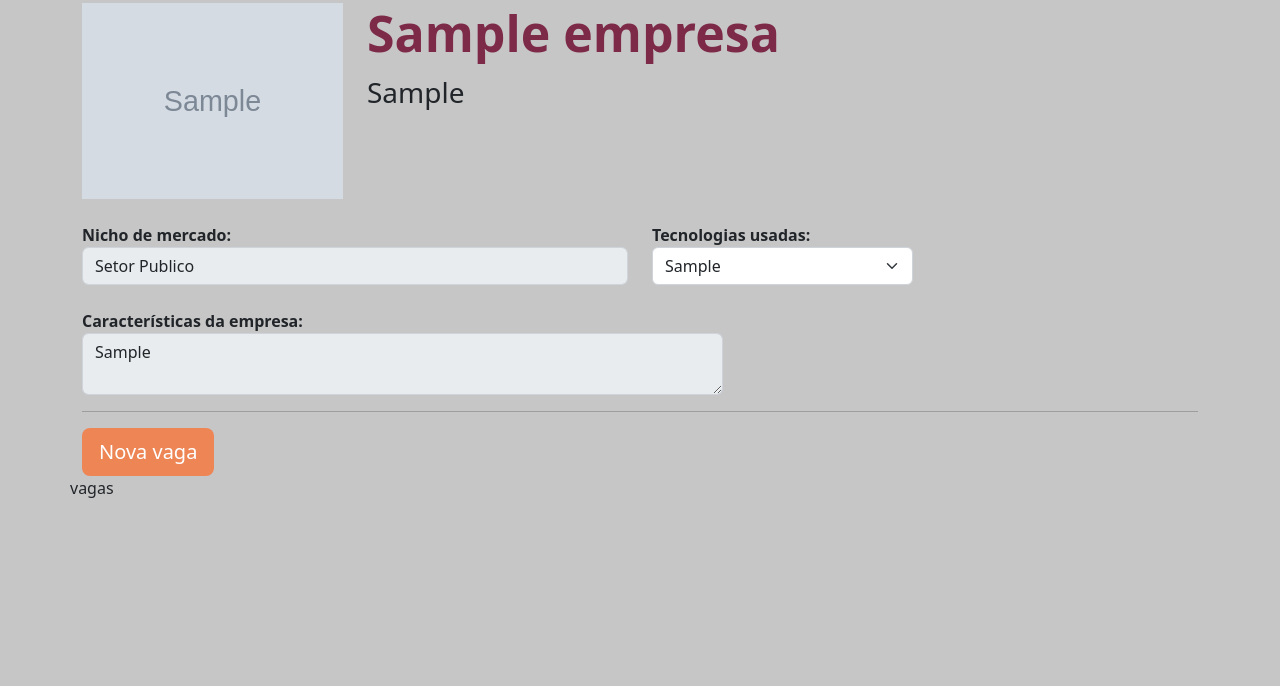
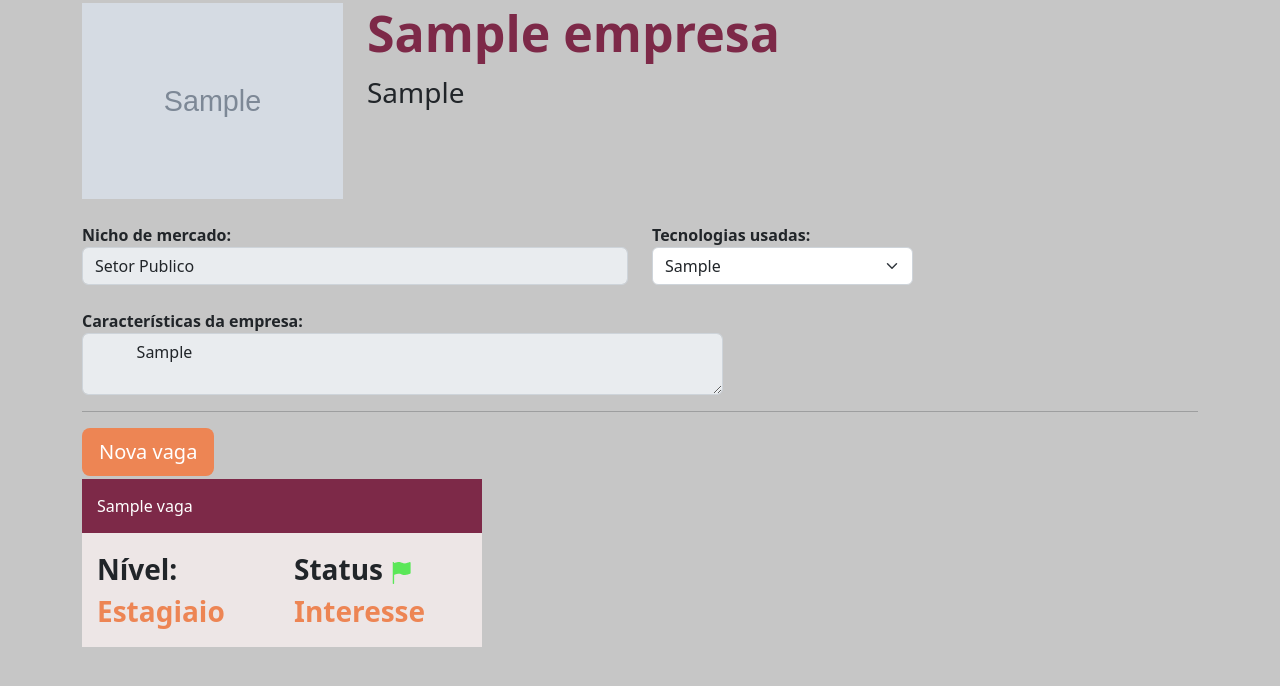
Before and after one commit to patresio/seletive, a Django app: page /empresa/1 in a window 1280 px wide. Shown: the part 81-767 px from the top of the page. Run offline with Django 4.2, Linux system fonts and the light colour scheme; tables that the repository leaves empty hold one stand-in row (Sample ...).

Commit message:
aula 02 concluida

```diff
--- a/empresa/templates/empresaUnica.html
+++ b/empresa/templates/empresaUnica.html
@@ -42,12 +42,12 @@
   </div>
   <br />
   <div class="row">
-    <div class="col-md-7">
-      <label>Características da empresa:</label>
-      <textarea disabled class="form-control">
-{{empresa.caracteristica_empresa}}</textarea
-      >
-    </div>
+        <div class="col-md-7">
+          <label>Características da empresa:</label>
+          <textarea disabled class="form-control">
+          {{empresa.caracteristica_empresa}}
+          </textarea>
+        </div>
 
     <div class="col-md-3"></div>
   </div>
@@ -60,7 +60,31 @@
     >Nova vaga</a
   >
 
-  <div class="row">vagas</div>
+  <div class="row">
+    {% for vaga in vagas %}
+    <div class="col-md">
+      <div class="box-vagas">
+        <div class="header-vagas">
+          {{vaga.titulo}}
+        </div>
+        <div class="body-vagas">
+          <div class="row">
+            <div class="col-md">
+              <label class="paragrafo">Nível:</label>
+              <br>
+              <label class="paragrafo paragrafo-orange">{{vaga.get_nivel_experiencia_display}}</label>
+            </div>
+            <div class="col-md">
+              <label class="paragrafo">Status <img src="{% static 'empresa/img/flag_green.png' %}"></label>
+              <br>
+              <label class="paragrafo paragrafo-orange">{{vaga.get_status_display}}</label>
+            </div>
+          </div>
+        </div>
+      </div>
+    </div>
+    {% endfor %}
+  </div>
 </div>
 <br />
 <br />
--- a/empresa/views.py
+++ b/empresa/views.py
@@ -23,15 +23,15 @@ def novaEmpresa(request):
 
         if (len(nome.strip()) == 0 or len(email.strip()) == 0 or len(cidade.strip()) == 0 or len(endereco.strip()) == 0 or len(nicho.strip()) == 0 or len(caracteristicas.strip()) == 0 or (not logo)):
             messages.add_message(request, messages.ERROR, 'Preencha todos os campos')
-            return redirect('/empresas/novaEmpresa')
+            return redirect('novaEmpresa')
 
         if logo.size > 100_000_000:
             messages.add_message(request, constants.ERROR, 'A logo da empresa deve ter menos de 10MB')
-            return redirect('/empresas/novaEmpresa')
+            return redirect('novaEmpresa')
 
         if nicho not in [i[0] for i in Empresa.choices_nicho_mercado]:
             messages.add_message(request, constants.ERROR, 'Nicho de mercado inválido')
-            return redirect('/empresas/novaEmpresa')
+            return redirect('novaEmpresa')
 
         empresa = Empresa(
             logo=logo,
@@ -46,7 +46,7 @@ def novaEmpresa(request):
         empresa.save()
 
         messages.add_message(request, constants.SUCCESS, 'Empresa cadastrada com sucesso')
-        return redirect('/empresas/novaEmpresa')
+        return redirect('novaEmpresa')
 
 
 def empresas(request):
@@ -75,4 +75,5 @@ def empresa(request, id):
     status = Vagas.choices_status
     experiencia = Vagas.choices_experiencia
     tecnologias = Tecnologia.objects.all()
-    return render(request, 'empresaUnica.html', {'empresas': empresas,'empresa': empresaUnica, 'status': status, 'experiencia': experiencia, 'tecnologias': tecnologias})
+    vagas = Vagas.objects.filter(empresa_id=id)
+    return render(request, 'empresaUnica.html', {'vagas': vagas,'empresas': empresas,'empresa': empresaUnica, 'status': status, 'experiencia': experiencia, 'tecnologias': tecnologias})
```
Also changed, not shown: vagas/views.py (+10 -1 lines).
